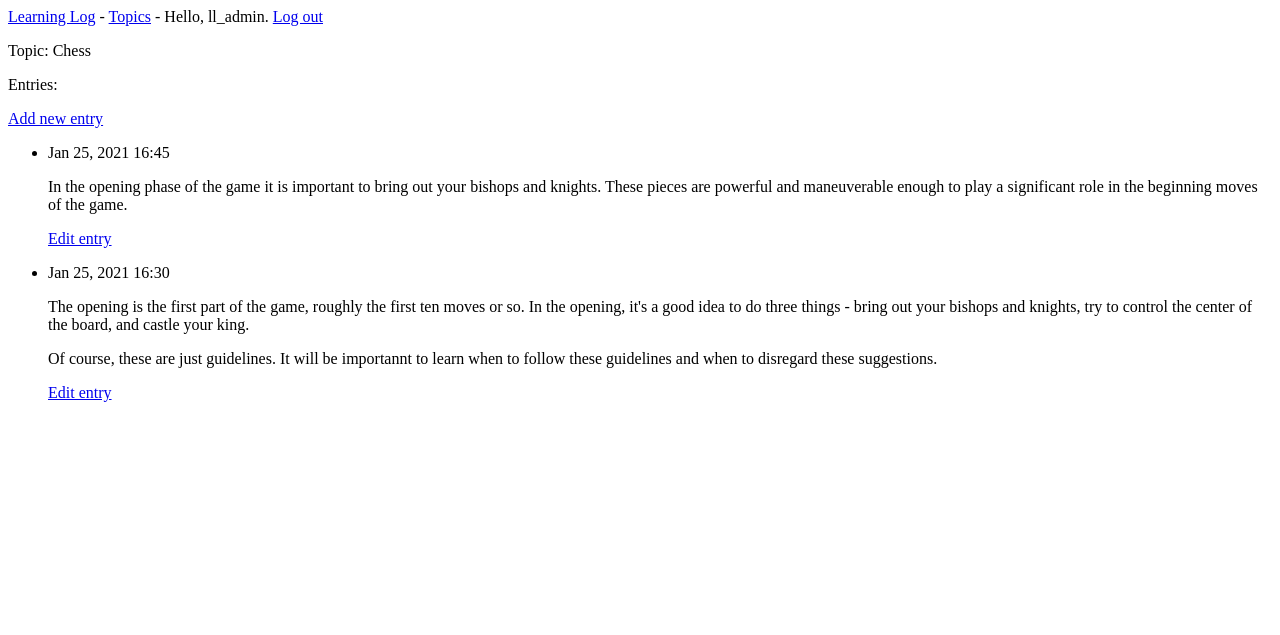
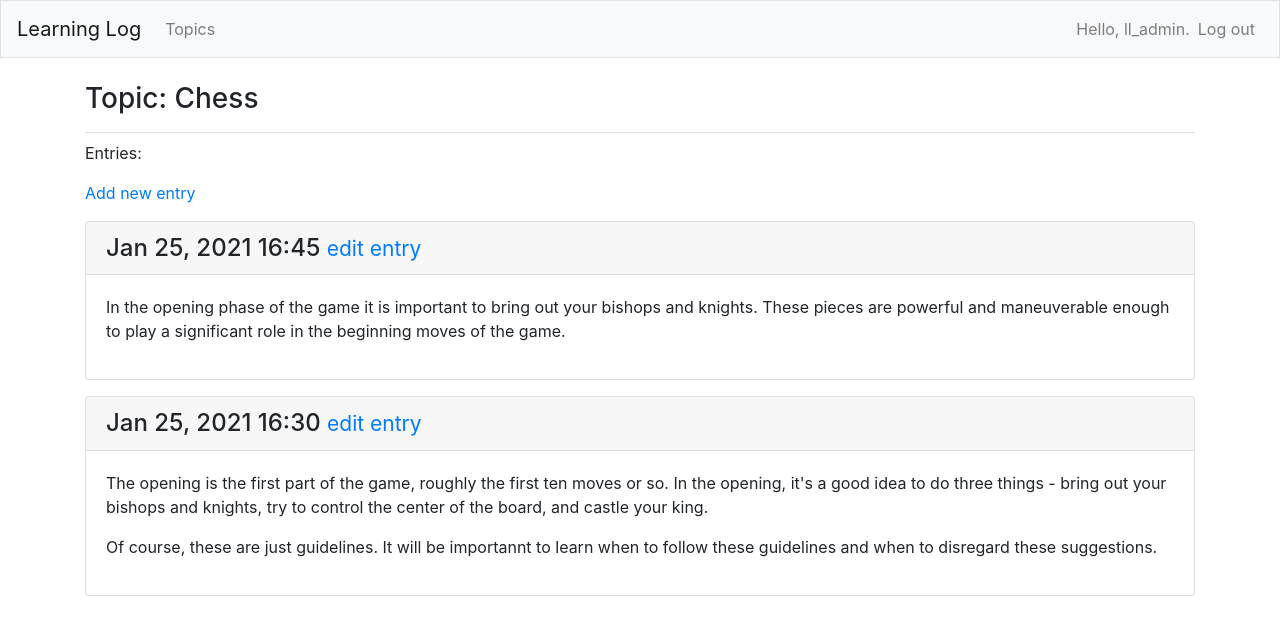
Before and after one commit to jmares/python_crash_course, a Django app: page /topics/1/ in a window 1280 px wide. Shown: the top 635 px of the page. Run offline with Django 3.2, Linux system fonts and the light colour scheme; a user stored in the database is signed in; data comes from the database, SQL or seed files in the repository; both versions use the stored data as it was after the commit; some libraries are stand-ins or nearby versions.

Commit message:
chapter 20 1/2

```diff
--- a/learning_log/learning_log/settings.py
+++ b/learning_log/learning_log/settings.py
@@ -34,6 +34,8 @@ INSTALLED_APPS = [
     # My apps
     'learning_logs',
     'users',
+    #Third party apps
+    'bootstrap4',
     # Default Django Apps
     'django.contrib.admin',
     'django.contrib.auth',
--- a/learning_log/learning_logs/templates/learning_logs/base.html
+++ b/learning_log/learning_logs/templates/learning_logs/base.html
@@ -1,14 +1,63 @@
-<p>
-    <a href="{% url 'learning_logs:index' %}">Learning Log</a> -
-    <a href="{% url 'learning_logs:topics' %}">Topics</a> -
-    {% if user.is_authenticated %}
-        Hello, {{ user.username }}.
-        <a href="{% url 'users:logout' %}">Log out</a>
-    {% else %}
-    <a href="{% url 'users:register' %}">Register</a> -
-    <a href="{% url 'users:login' %}">Log in</a>
-    {% endif %}
-</p>
+{% load bootstrap4 %}
 
-{% block content %}
-{% endblock content %}
+<!doctype html>
+<html lang="en">
+<head>
+  <meta charset="utf-8">
+  <meta name="viewport" content="width=device-width, initial-scale=1,
+    shrink-to-fit=no">
+  <title>Learning Log</title>
+
+  {% bootstrap_css %}
+  {% bootstrap_javascript jquery='full' %}
+
+</head>
+<body>
+
+  <nav class="navbar navbar-expand-md navbar-light bg-light mb-4 border">
+
+    <a class="navbar-brand" href="{% url 'learning_logs:index'%}">
+        Learning Log</a>
+
+    <button class="navbar-toggler" type="button" data-toggle="collapse"
+        data-target="#navbarCollapse" aria-controls="navbarCollapse"
+        aria-expanded="false" aria-label="Toggle navigation">
+      <span class="navbar-toggler-icon"></span></button>
+    <div class="collapse navbar-collapse" id="navbarCollapse">
+      <ul class="navbar-nav mr-auto">
+        <li class="nav-item">
+          <a class="nav-link" href="{% url 'learning_logs:topics'%}">
+              Topics</a></li>
+      </ul>
+      <ul class="navbar-nav ml-auto">
+        {% if user.is_authenticated %}
+          <li class="nav-item">
+            <span class="navbar-text"}">Hello, {{ user.username }}.</span>
+          </li>
+          <li class="nav-item">
+            <a class="nav-link" href="{% url 'users:logout' %}">Log out</a>
+          </li>
+        {% else %}
+          <li class="nav-item">
+            <a class="nav-link" href="{% url 'users:register' %}">Register</a>
+          </li>
+          <li class="nav-item">
+            <a class="nav-link" href="{% url 'users:login' %}">Log in</a></li>
+        {% endif %}
+      </ul>
+    </div>
+
+  </nav>
+
+  <main role="main" class="container">
+    <div class="pb-2 mb-2 border-bottom">
+      {% block page_header %}{% endblock page_header %}
+    </div>
+    <div>
+      {% block content %}{% endblock content %}
+    </div>
+  </main>
+
+</body>
+
+</html>
--- a/learning_log/learning_logs/templates/learning_logs/topic.html
+++ b/learning_log/learning_logs/templates/learning_logs/topic.html
@@ -1,26 +1,28 @@
 {% extends "learning_logs/base.html" %}
+
+{% block page_header %}
+  <h3>Topic: {{ topic }}</h3>
+{% endblock page_header %}
 
 {% block content %}
 
-  <p>Topic: {{ topic }}</p>
-
   <p>Entries:</p>
-
   <p>
     <a href="{% url 'learning_logs:new_entry' topic.id %}">Add new entry</a>
   </p>
-  <ul>
-      {% for entry in entries %}
-        <li>
-            <p>{{ entry.date_added|date:'M d, Y H:i' }}</p>
-            <p>{{ entry.text|linebreaks }}</p>
-            <p>
-              <a href="{% url 'learning_logs:edit_entry' entry.id %}">Edit entry</a>
-            </p>
-        </li>
-      {% empty %}
-        <li>There are no entries for this topic yet.</li>
-      {% endfor %}
-  </ul>
+
+  {% for entry in entries %}
+    <div class="card mb-3">
+      <h4 class="card-header">
+        {{ entry.date_added|date:'M d, Y H:i' }}
+        <small><a href="{% url 'learning_logs:edit_entry' entry.id %}">edit entry</a></small>
+      </h4>
+      <div class="card-body">
+        {{ entry.text|linebreaks }}
+      </div>
+    </div>
+  {% empty %}
+    <p>There are no entries for this topic yet.</p>
+  {% endfor %}
 
 {% endblock content %}
```
Also changed, not shown: learning_log/learning_logs/templates/learning_logs/index.html (+13 -4 lines), learning_log/learning_logs/templates/learning_logs/topics.html (+7 -6 lines), learning_log/users/templates/registration/login.html (+15 -9 lines), README.md, learning_log/db.sqlite3.
